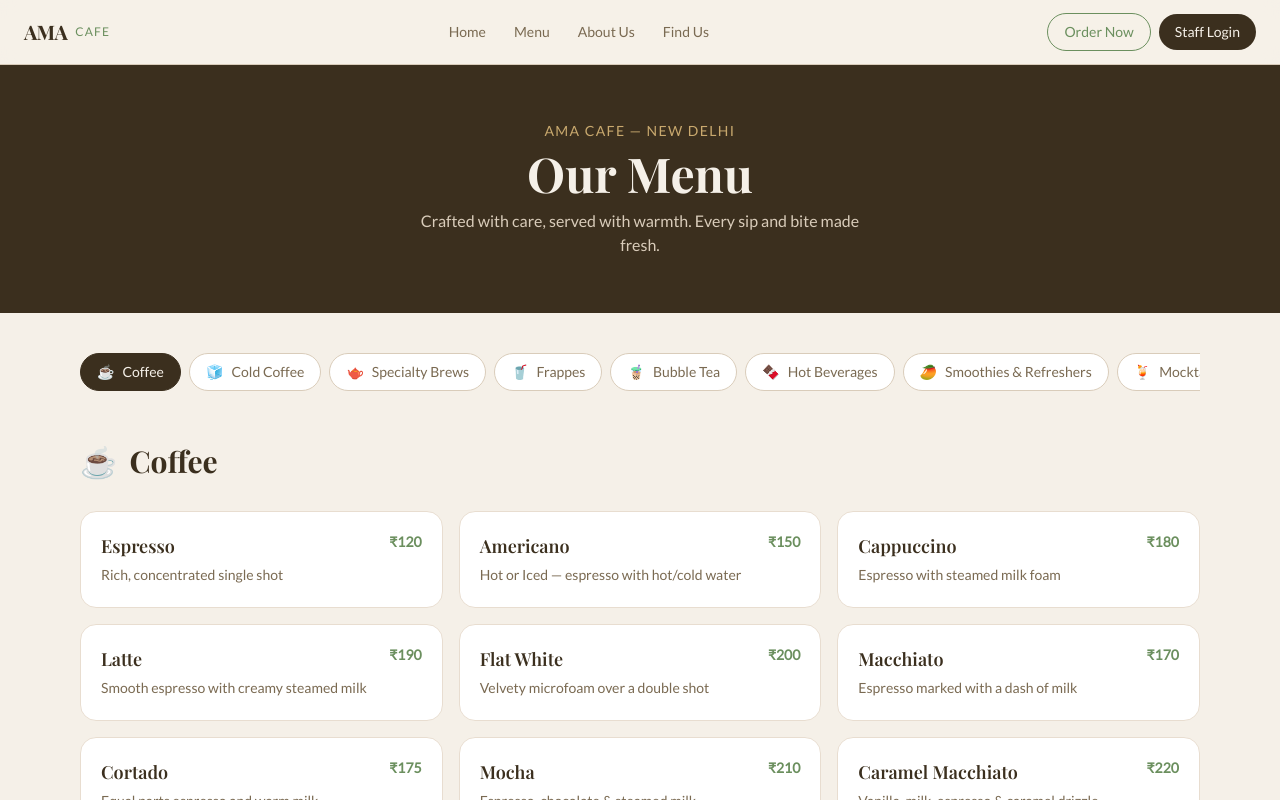
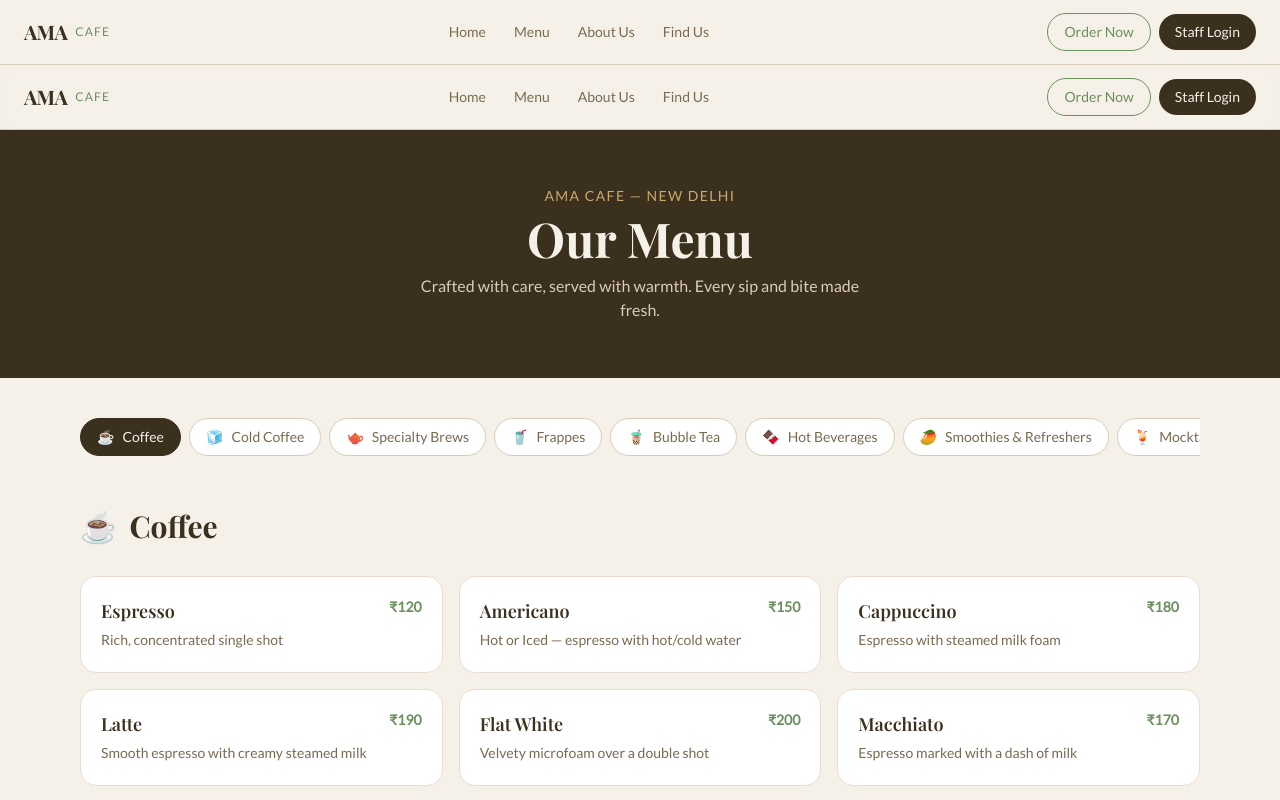
Before and after one commit to sradha010/orchids-caf--commerce-platform, a Next.js app: page /menu in a window 1280 px wide. Shown: the top 800 px of the page. Built offline with nearby package versions, Linux system fonts and the light colour scheme.

Commit message:
Add Navbar component to menu page

```diff
--- a/src/app/menu/page.tsx
+++ b/src/app/menu/page.tsx
@@ -2,7 +2,7 @@
 
 import { useState } from "react";
 import Link from "next/link";
-
+import { Navbar } from "@/components/layout/Navbar";
 import { Footer } from "@/components/layout/Footer";
 
 const MENU_CATEGORIES = [
@@ -163,7 +163,7 @@ export default function MenuPage() {
 
   return (
     <div className="min-h-screen bg-[#f5f0e8]">
-
+      <Navbar />
 
       {/* Header */}
       <div className="bg-[#3b2f1e] text-[#f5f0e8] py-14 text-center px-4">
```
